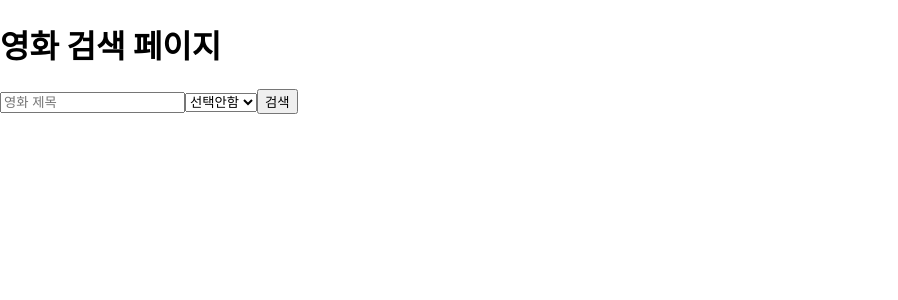
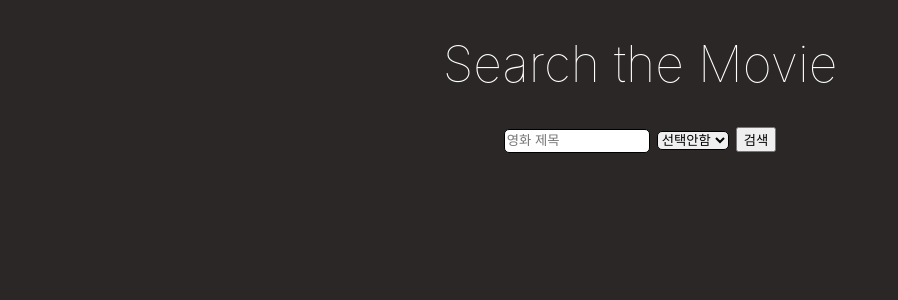
Before and after one commit to lee-sangone/react_movie-api, a React (Create React App) app: page /movielist in a window 1280 px wide. Shown: the top 300 px of the page, without its empty margins (0-898 px from the left). Built offline with nearby package versions, Linux system fonts and the light colour scheme.

Commit message:
css update complete

```diff
--- /dev/null
+++ b/src/home/index.css
@@ -0,0 +1,13 @@
+.move_to_list {
+  display: flex;
+  flex-direction: column;
+  align-items: center;
+  margin-top: 100px;
+  font-size: 80px;
+  font-weight: 200;
+}
+
+body {
+  background-color: rgb(43, 39, 39);
+  color: white;
+}
--- a/src/home/index.jsx
+++ b/src/home/index.jsx
@@ -1,8 +1,9 @@
+import "./index.css";
+
 const Home = () => {
   return (
-    <div>
-      <h1 class="homepage">홈페이지</h1>
-      <a href="/movielist">영화 검색</a>
+    <div className="move_to_list">
+      <a href="/movielist">Let's search the Movie</a>
     </div>
   );
 };
--- a/src/moviedetail/detail.css
+++ b/src/moviedetail/detail.css
@@ -2,26 +2,35 @@
   display: flex;
   flex-direction: column;
   align-items: center;
-  font-family: "Bebas Neue", sans-serif;
-  font-size: 100px;
+  font-size: 50px;
+  font-weight: 200;
+  margin-top: 100px;
 }
 
 .detail_tagline {
   display: flex;
   flex-direction: column;
   align-items: center;
-}
-
-.detail_overview {
-  display: flex;
-  flex-direction: column;
-  align-items: center;
-  margin-top: 20px;
+  font-weight: 150;
+  margin-top: 10px;
 }
 
 .detail_info {
   display: flex;
   flex-direction: column;
-  align-items: center;
+  margin-top: 20px;
+  font-weight: 100;
+}
+
+.detail_overview {
+  margin-top: 20px;
+  font-weight: 100;
+  margin: 0 300px;
+}
+
+.detail_runtime {
   margin-top: 10px;
+  font-weight: 100;
+  margin-top: 10px;
+  margin-left: 300px;
 }
--- a/src/moviedetail/detail.jsx
+++ b/src/moviedetail/detail.jsx
@@ -1,7 +1,6 @@
-import axios from "axios";
 import { useParams } from "react-router-dom";
-import { API_KEY } from "../constant";
-import { Suspense, useEffect, useState } from "react";
+import { API_KEY, IMG_BASE_URL } from "../constant";
+import { useState } from "react";
 import useGetData from "../hooks/useGetData";
 import "./detail.css";
 
@@ -53,18 +52,15 @@ const DetailPage = () => {
             </li>
           )
         )} */}
-      {!detailData && <div>정보 없음</div>}
+
       {detailData && (
         <>
           <div className="detail_title">{detailData.title}</div>
           <div className="detail_tagline">{detailData.tagline}</div>
-          <div className="detail_overview">줄거리 : {detailData.overview}</div>
           <div className="detail_info">
+            <div className="detail_overview">{detailData.overview}</div>
             <div className="detail_runtime">
-              상영시간 : {detailData.runtime} 분
-            </div>
-            <div className="detail_release_date">
-              출시일 : {detailData.release_date}
+              {detailData.release_date} / {detailData.runtime} minutes
             </div>
           </div>
         </>
--- a/src/movielist/list.css
+++ b/src/movielist/list.css
@@ -3,6 +3,35 @@
   height: 100%;
   display: flex;
   flex-direction: column;
+}
+
+.page_title {
+  display: flex;
+  flex-direction: column;
+  align-items: center;
+  font-size: 50px;
+  font-weight: 100;
+}
+
+.list_search_container {
+  display: flex;
+  flex-direction: column;
+  align-items: center;
+}
+
+.search_keyword {
+  border-radius: 5px;
+  border: 1px solid black;
+  width: 140px;
+  line-height: 20px;
+}
+
+.search_rating {
+  margin-left: 7px;
+  margin-right: 7px;
+  border: 1px solid black;
+  border-radius: 5px;
+  line-height: 20px;
 }
 
 .movie_list_container {
@@ -17,6 +46,7 @@
   flex-direction: row;
   height: 100%;
   width: 100%;
+  margin-top: 20px;
 }
 
 .movie_list_item {
@@ -40,4 +70,5 @@
   object-fit: contain;
   border-radius: 8px;
   overflow: hidden;
+  padding: 6px;
 }
--- a/src/movielist/list.jsx
+++ b/src/movielist/list.jsx
@@ -68,7 +68,7 @@ const MoviePage = () => {
 
   return (
     <div className="page_container">
-      <h1 className="page_title">영화 검색 페이지</h1>
+      <h1 className="page_title">Search the Movie</h1>
       <div className="list_search_container">
         <form
           onSubmit={handleSubmitKeyword}
```
